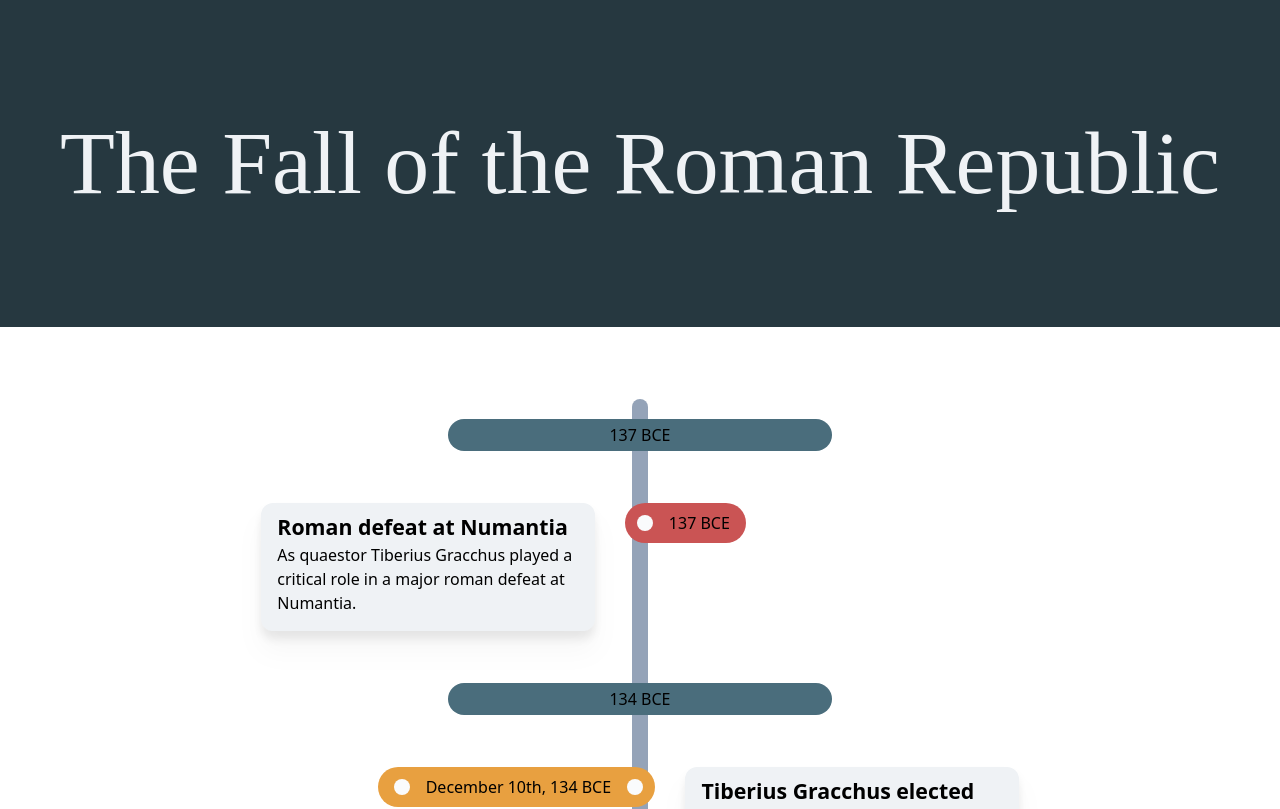
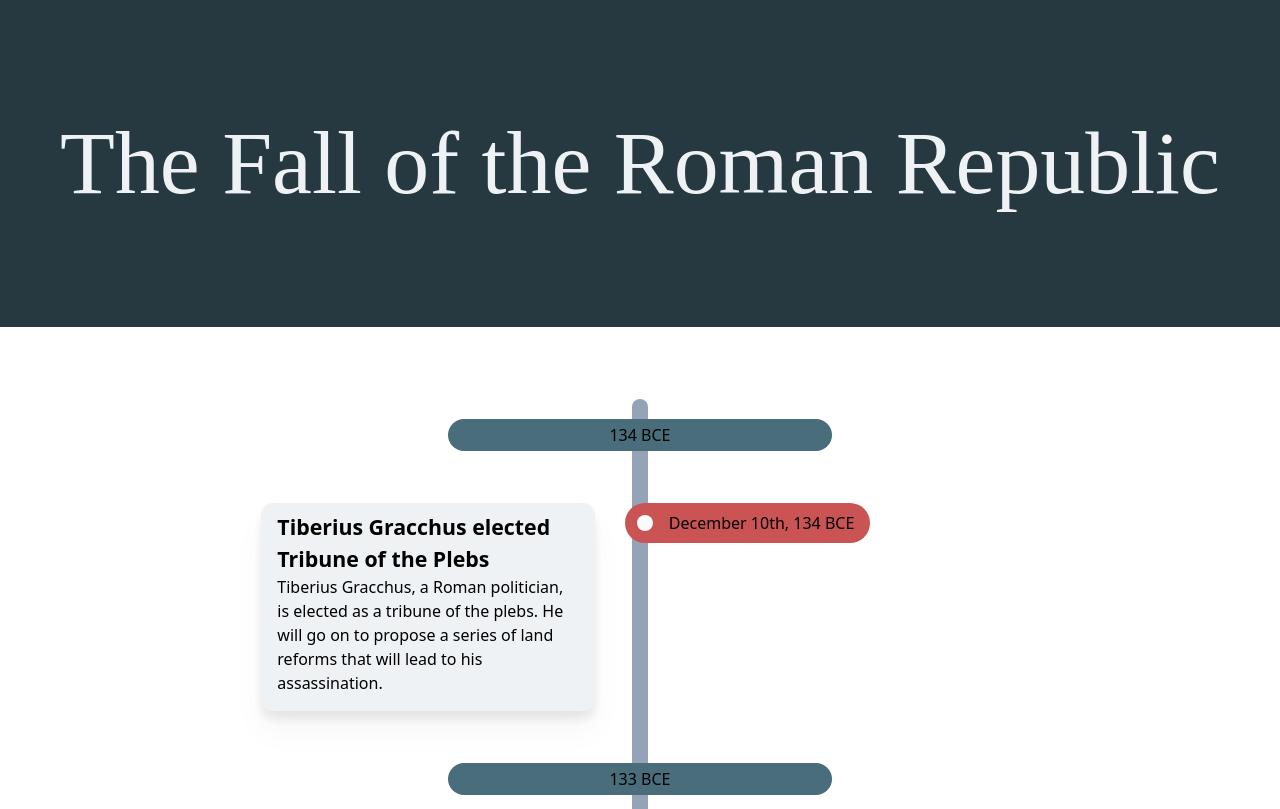
Before and after one commit to cqb13/fall-of-the-roman-republic, a Vue app: page / in a window 1280 px wide. Shown: the top 809 px of the page. Built offline with nearby package versions, Linux system fonts and the light colour scheme; a web font is replaced by a local one.

Commit message:
sulla and pompey

```diff
--- a/src/data/events.ts
+++ b/src/data/events.ts
@@ -14,12 +14,6 @@ type Link = {
 };
 
 const events: Event[] = [
-  {
-    name: "Roman defeat at Numantia",
-    description:
-      "As quaestor Tiberius Gracchus played a critical role in a major roman defeat at Numantia.",
-    date: "137 BCE",
-  },
   {
     name: "Tiberius Gracchus elected Tribune of the Plebs",
     description:
@@ -137,12 +131,58 @@ const events: Event[] = [
     name: "Cimbri are defeated at Vercellae.",
     description: "Secured Rome from the Germanic tribes.",
     date: "101 BCE",
+    image:
+      "https://upload.wikimedia.org/wikipedia/commons/thumb/1/17/Mario_vincitore_dei_Cimbri.jpg/330px-Mario_vincitore_dei_Cimbri.jpg",
   },
   {
-    name: "Gaius Marius died",
-    description: "",
-    date: "86 BCE",
-    additionalDate: "January 13th,",
+    name: "Mithridates VI threatens Roman territory",
+    description:
+      "Mithridates VI killed 80,000 Roman citizens living in Greece and Asia Minor",
+    date: "90 BCE",
+    image:
+      "https://upload.wikimedia.org/wikipedia/commons/thumb/f/f0/Asia_minor_Mithridates.jpg/600px-Asia_minor_Mithridates.jpg",
+  },
+  {
+    name: "Sulla Marches on Rome",
+    description:
+      "Sulla marched on Rome with his army, against the senate, as he wished to have control over the champaign against Mithridates VI. Sulla was able to seize the governance of Rome and caused Gaius Marius to flee to Africa. Sulla became most well known for his use of physical force to obtain political power.",
+    date: "88 BCE",
+  },
+  {
+    name: "Sulla declares himself dictator",
+    description:
+      "Sulla made a second journey through the gates of Rome, declaring himself dictator. Sulla created a list of rivals who he declared enemies of the Republic, and ordered Romans to kill the people on the list. Additionally he decreased the power of the tribune of the plebs by taking their veto power and preventing them from running for offices again, and increased the power of the senate, by adding 300 senators and giving them the governance of judges.",
+    date: "82 BCE",
+  },
+  {
+    name: "Pompey is Victorious",
+    description:
+      "Pompey returns to Rome from his command in Spain after defeating Quintus Sertorius.",
+    date: "71 BCE",
+  },
+  {
+    name: "Pompey becomes consul",
+    description:
+      "Pompey and Crassus joined forces to run for consulship. Pompey is able to reach the highest office without serving in the senate.",
+    date: "70 BCE",
+  },
+  {
+    name: "Pompey's reforms",
+    description:
+      "Pompey and Crassus reverted many of Sulla's major reforms, including restoring the power of the tribune of the plebs, electing censors who were able to expel 64 unfit senators, settled the battle over who should serve as jurymen in the courts in compromise.",
+    date: "70 BCE",
+  },
+  {
+    name: "Pompey proposes the Lex Gabinia",
+    description:
+      "Pompey proposed the Lex Gabinia, which gave him control over costal regions and allowed him to successfully fight piracy, putting the Mediterranean Sea into Roman control.",
+    date: "67 BCE",
+  },
+  {
+    name: "Pompey dismisses his troops",
+    description:
+      "Romans feared that upon returning to Rome, Pompey would use his army to take control of the city. However, when Pompey landed in Brundisium, he dismissed his troops and returned to Rome peacefully.",
+    date: "62 BCE",
   },
 ];
 
```
